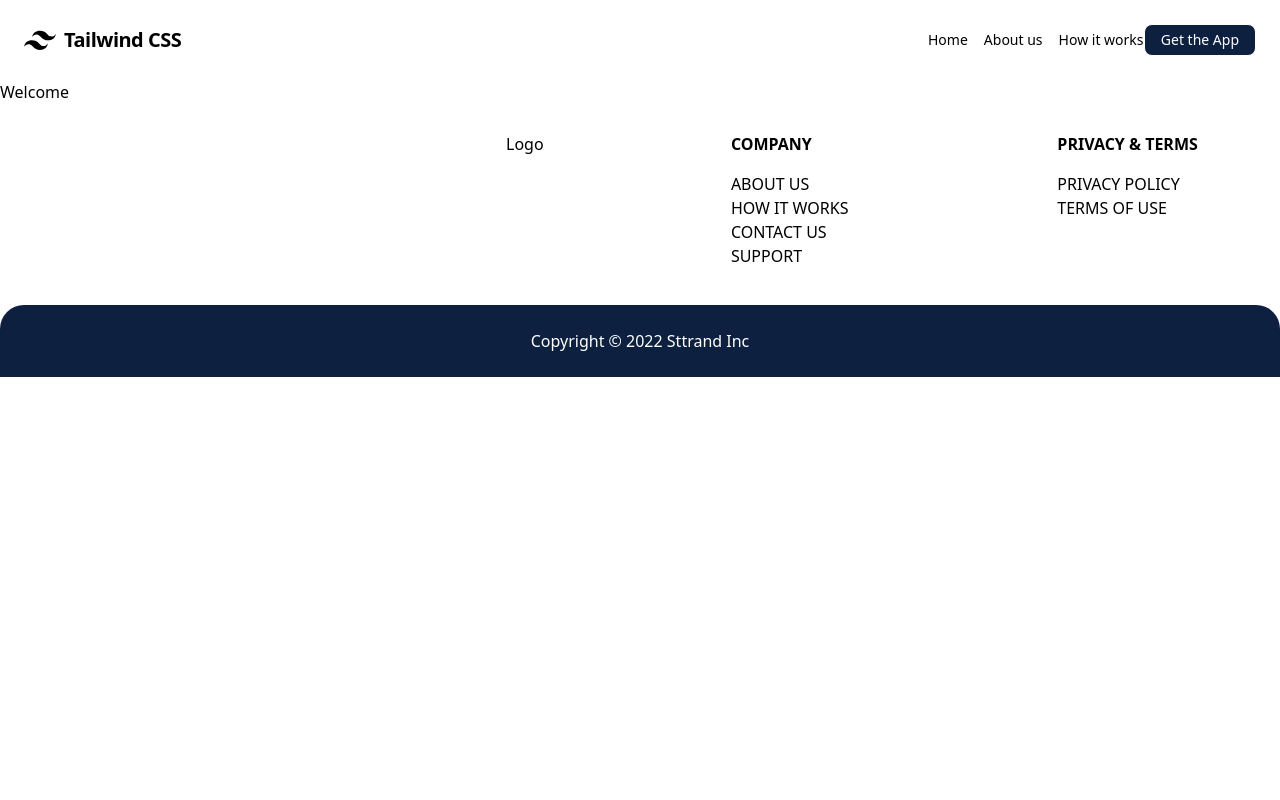
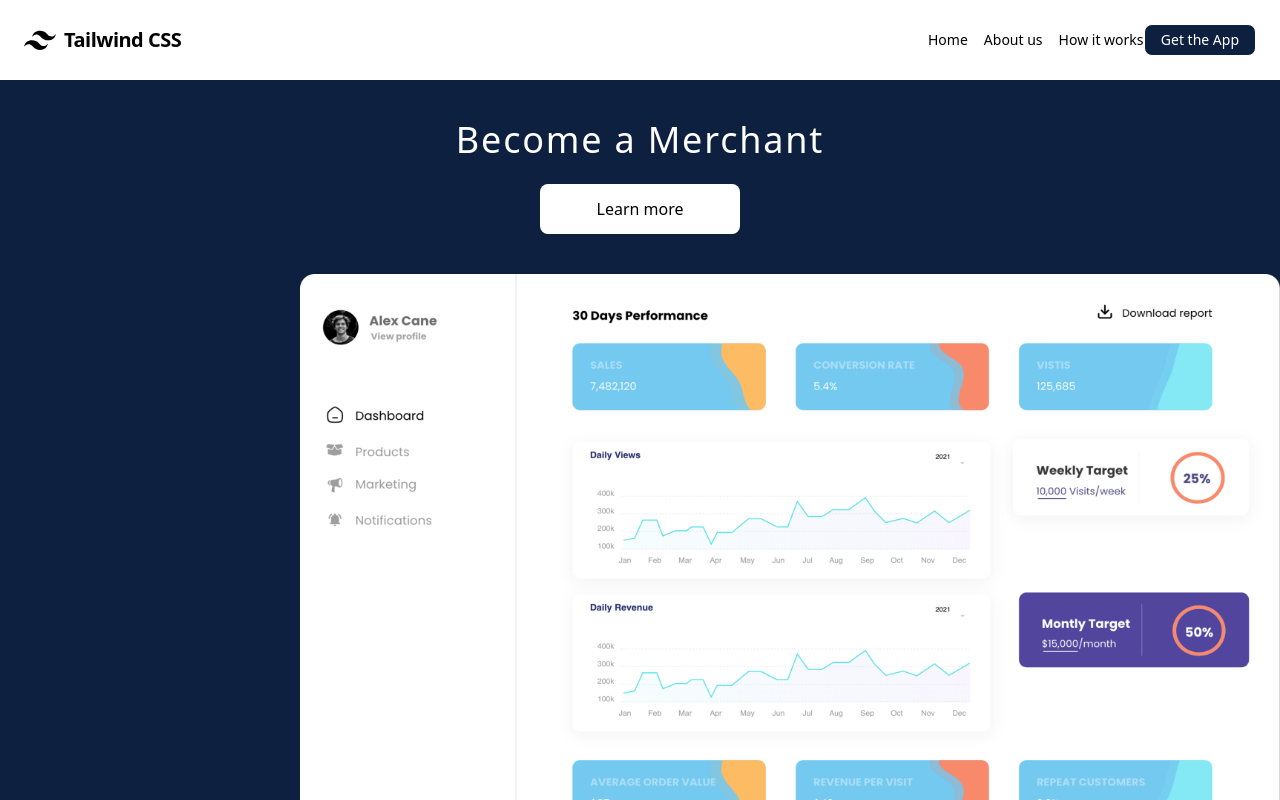
Before and after one commit to aapetsi/sttrand-website, a Next.js app: page / in a window 1280 px wide. Shown: the top 800 px of the page. Built offline with nearby package versions, Linux system fonts and the light colour scheme.

Commit message:
feat: become a merchant section done

```diff
--- a/pages/index.js
+++ b/pages/index.js
@@ -1,13 +1,38 @@
 import Head from 'next/head'
 import Image from 'next/image'
-import Header from '../components/Header'
+import analytics from '../images/Group 5562@2x.png'
+import products from '../images/Screen Shot 2022-07-13 at 11.02.15 PM@2x.png'
 // import styles from '../styles/Home.module.css'
 
 export default function Home() {
   return (
     <div>
-      <Header title='Sttrand - Home' />
-      <h1>Welcome</h1>
+      <div className='bg-deep-blue'>
+        <h1 className='text-center text-white pt-10 mb-6 text-4xl tracking-wider'>
+          Become a Merchant
+        </h1>
+        <div className='text-center'>
+          <button className='mx-auto rounded-lg bg-white w-[200px] h-[50px] mb-10'>
+            Learn more
+          </button>
+        </div>
+        <div className='ml-[300px] mb-10'>
+          <Image
+            src={analytics}
+            width='1320px'
+            height='800px'
+            alt='analytics dashboard'
+          />
+        </div>
+        <div className='ml-[300px] pb-24'>
+          <Image
+            src={products}
+            width='1320px'
+            height='800px'
+            alt='products list'
+          />
+        </div>
+      </div>
     </div>
   )
 }
```
Also changed, not shown: images/Group 5562@2x.png (added), images/Screen Shot 2022-07-13 at 11.02.15 PM@2x.png (added).
